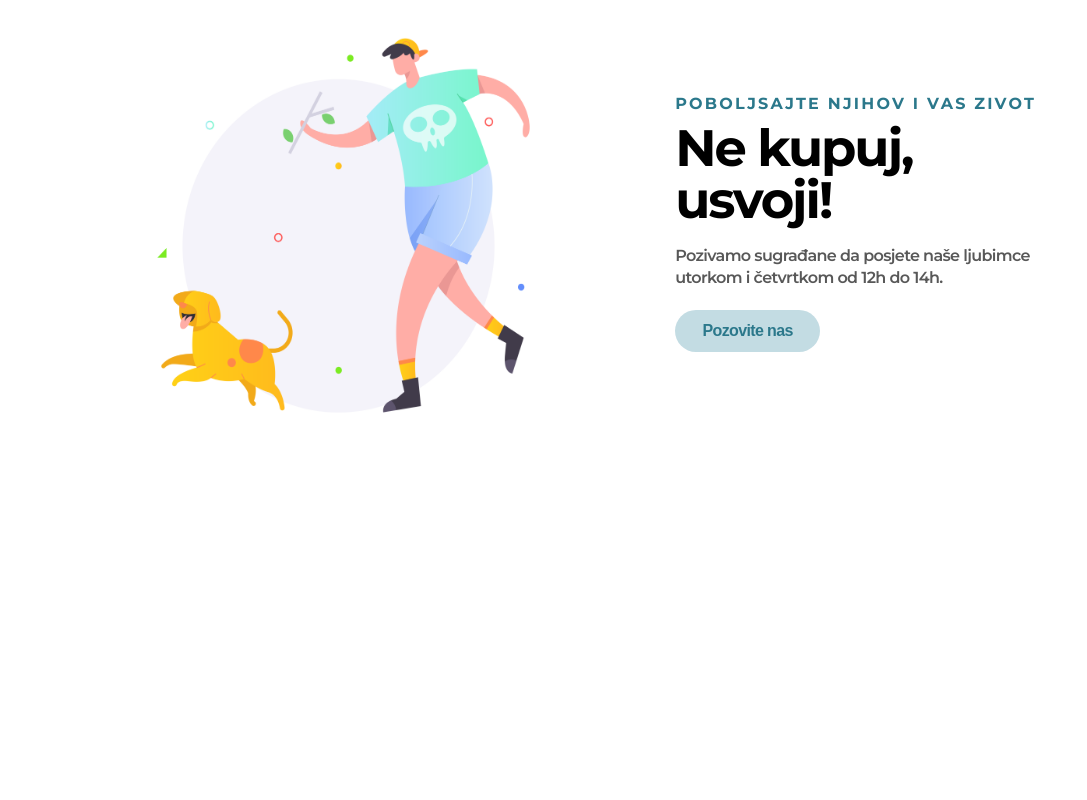
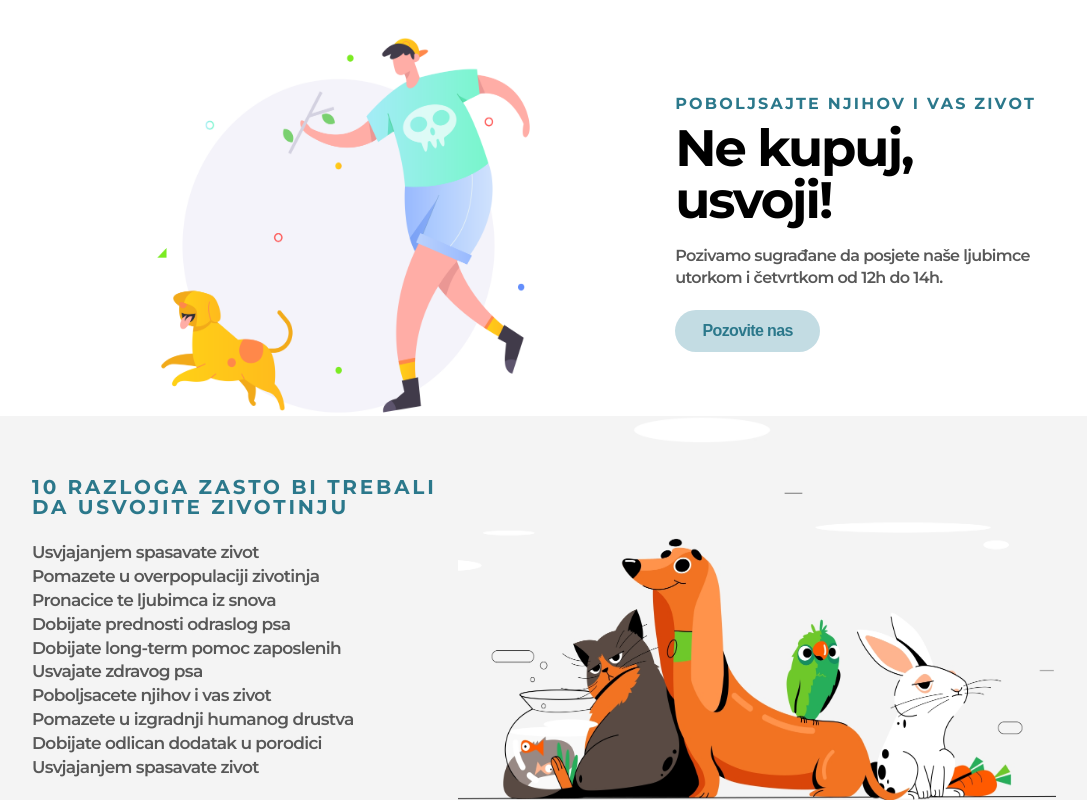
Before and after one commit to radomir-mijovic/dog-shelter, a Next.js app: page / in a window 1280 px wide. Shown: the part 458-1258 px from the top of the page, without its empty margins (96-1183 px from the left). Before the commit the page ends 874 px from the top, so only its background shows below. Built offline with nearby package versions, Linux system fonts and the light colour scheme.

Commit message:
feat: finished main look of reason section

```diff
--- a/app/page.js
+++ b/app/page.js
@@ -2,12 +2,14 @@ import React from 'react';
 import "../styles/global.css"
 import Hero from "./hero";
 import HeroLower from "./hero-lower";
+import Reason from "./reason";
 
 const Page = () => {
     return (
         <>
             <Hero/>
             <HeroLower/>
+            <Reason/>
         </>
     );
 };
--- /dev/null
+++ b/app/reason.js
@@ -0,0 +1,55 @@
+import React from 'react';
+import styles from "../styles/Reason.module.scss"
+import globalStyles from "../styles/Global.module.scss"
+import animalImage from "../public/images/animals.jpg"
+import Image from "next/image";
+
+const Reason = () => {
+    return (
+        <section className={`${styles.reasonContainer} ${globalStyles.globalPadding}`}>
+            <div className={styles.textContainer}>
+                <h3 className={styles.reasonH3}>
+                    10 Razloga zasto bi trebali da usvojite zivotinju
+                </h3>
+                <div>
+                    <p className={styles.reasonP}>
+                        Usvjajanjem spasavate zivot
+                    </p>
+                    <p className={styles.reasonP}>
+                        Pomazete u overpopulaciji zivotinja
+                    </p>
+                    <p className={styles.reasonP}>
+                        Pronacice te ljubimca iz snova
+                    </p>
+                    <p className={styles.reasonP}>
+                        Dobijate prednosti odraslog psa
+                    </p>
+                    <p className={styles.reasonP}>
+                        Dobijate long-term pomoc zaposlenih
+                    </p>
+                    <p className={styles.reasonP}>
+                        Usvajate zdravog psa
+                    </p>
+                    <p className={styles.reasonP}>
+                        Poboljsacete njihov i vas zivot
+                    </p>
+                    <p className={styles.reasonP}>
+                        Pomazete u izgradnji humanog drustva
+                    </p>
+                    <p className={styles.reasonP}>
+                        Dobijate odlican dodatak u porodici
+                    </p>
+                    <p className={styles.reasonP}>
+                        Usvjajanjem spasavate zivot
+                    </p>
+                </div>
+            </div>
+            <div className={styles.imageWrapper}>
+                <Image src={animalImage} quality={100}  fill alt={"Dog walking"}/>
+            </div>
+
+        </section>
+    );
+};
+
+export default Reason;
--- a/styles/Global.module.scss
+++ b/styles/Global.module.scss
@@ -2,7 +2,7 @@
   padding: 0 clamp(5rem, 10vw, 15rem);
 
   @media (max-width: 1200px) {
-    padding: 0 5rem;
+    padding: 3rem 5rem;
   }
 
   @media (max-width: 750px) {
--- a/styles/HeroLower.module.scss
+++ b/styles/HeroLower.module.scss
@@ -6,7 +6,7 @@
   padding-top: 5rem;
 
   @media (max-width: 768px) {
-    flex-direction: column-reverse;
+    flex-direction: column;
     height: auto;
   }
 }
--- /dev/null
+++ b/styles/Reason.module.scss
@@ -0,0 +1,54 @@
+.reasonContainer {
+  background: #F4F4F4;
+  display: flex;
+
+  @media (max-width: 768px) {
+    flex-direction: column;
+  }
+}
+
+.textContainer {
+  display: flex;
+  justify-content: space-evenly;
+  flex-direction: column;
+  padding-top: 6rem;
+  padding-bottom: 2rem;
+
+  @media (max-width: 768px) {
+    padding-top: 2.4rem;
+  }
+}
+
+.imageWrapper {
+  position: relative;
+  width: 100%;
+  min-height: 30vw;
+
+  @media (max-width: 768px) {
+    height: 30rem;
+  }
+  //
+  //@media (max-width: 500px) {
+  //  height: 30rem;
+  //}
+}
+
+.reasonH3 {
+  font-style: normal;
+  font-weight: 700;
+  font-size: 2rem;
+  line-height: 100%;
+  letter-spacing: 0.14em;
+  text-transform: uppercase;
+  color: #2B788B;
+  margin-bottom: 2.4rem;
+}
+
+.reasonP {
+  font-style: normal;
+  font-weight: 600;
+  font-size: 1.7rem;
+  line-height: 140%;
+  letter-spacing: -0.04em;
+  color: #585858;
+}
```
Also changed, not shown: public/images/animals.jpg.
